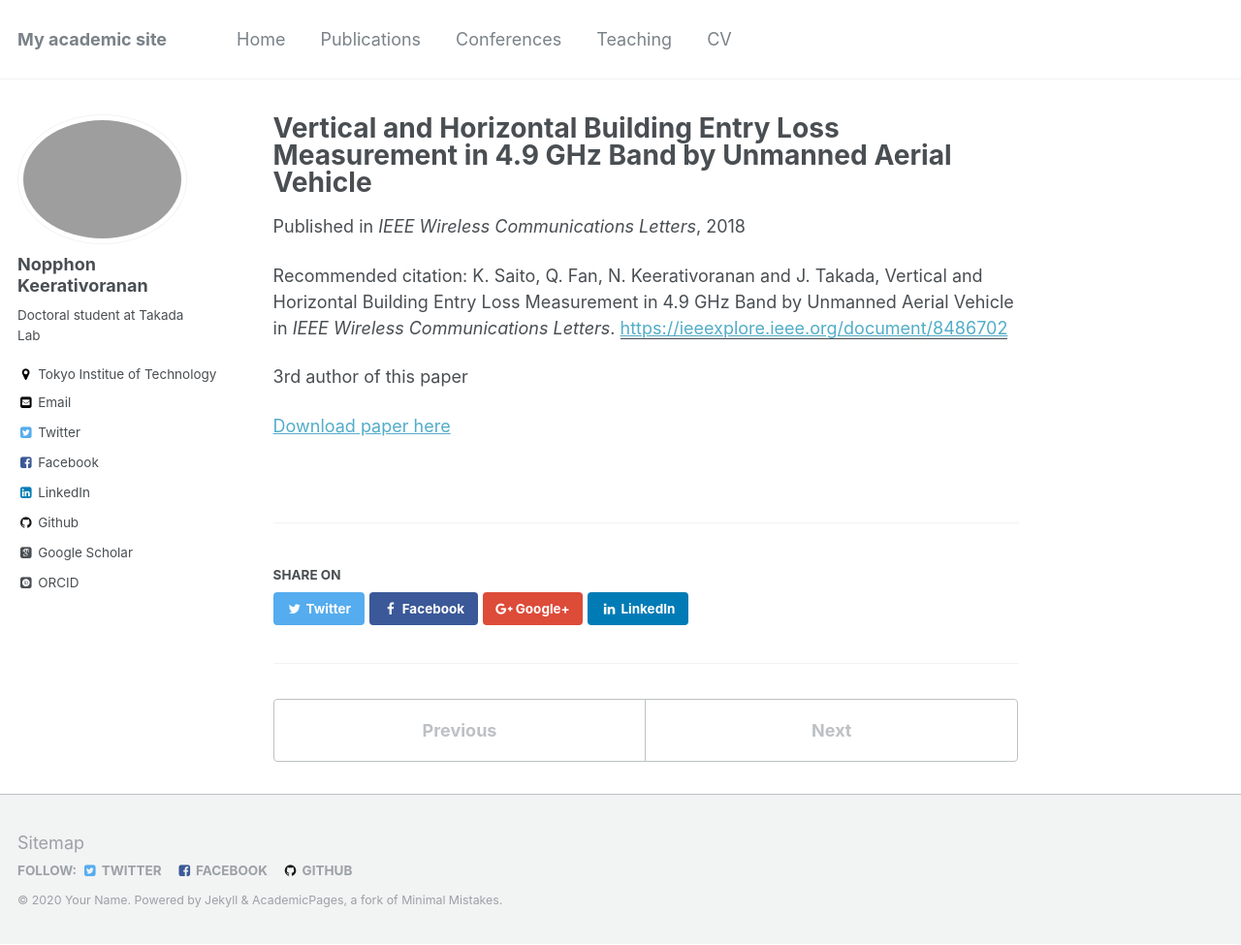
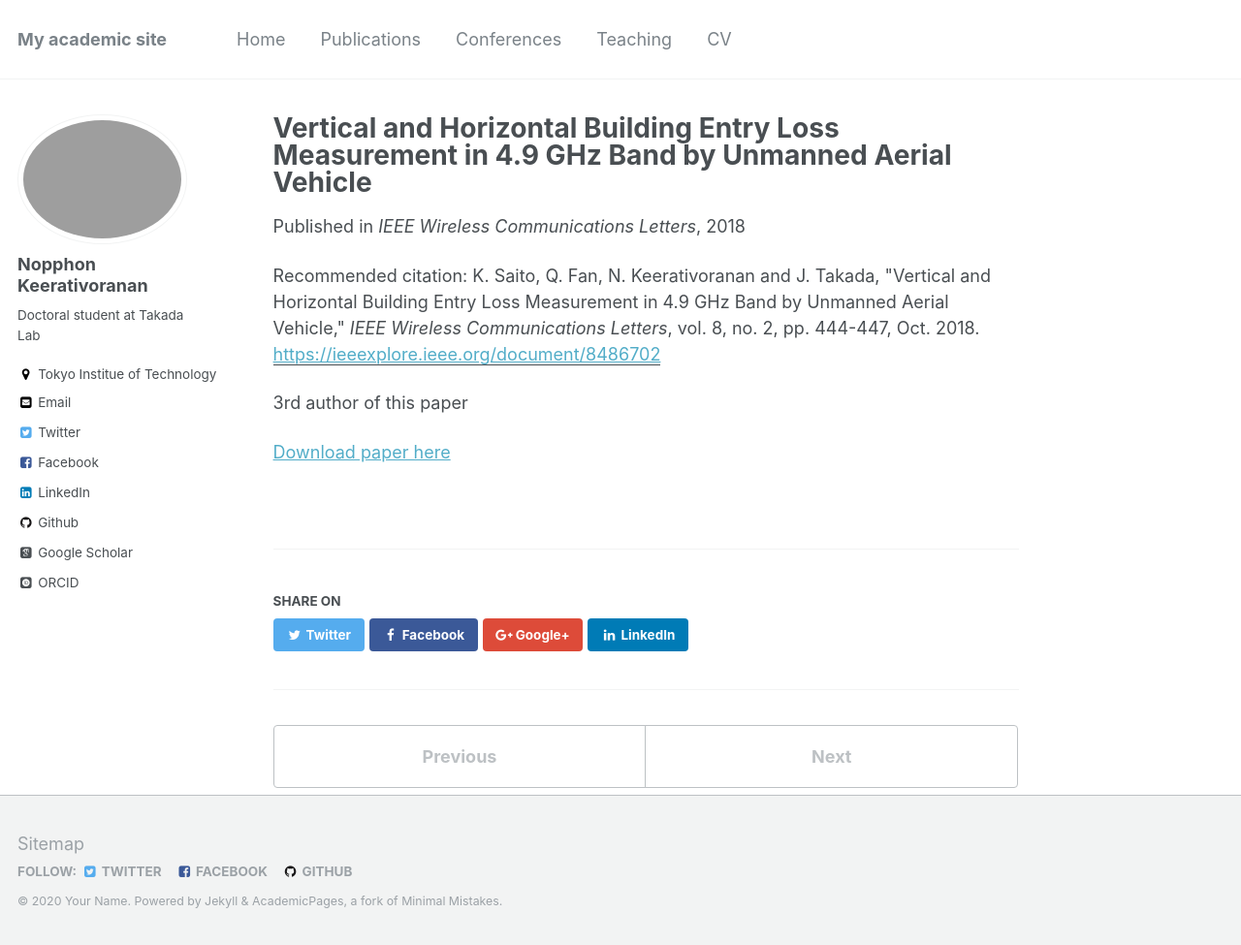
Before and after one commit to KeNopphon/KeNopphon.github.io, a Jekyll site: the page built from _publications/paper-number-2.md, in a window 1280 px wide and 975 px high. Shown: the whole window at 97% size. Built offline with Jekyll 4.4.1, drawn with Linux system fonts in a browser that asks for light colours; some web fonts are replaced.

Commit message:
Update paper-number-2.md

```diff
--- a/_publications/paper-number-2.md
+++ b/_publications/paper-number-2.md
@@ -6,7 +6,7 @@ excerpt: '3rd author of this paper'
 date: 2018-10-09
 venue: ' IEEE Wireless Communications Letters'
 paperurl: 'https://ieeexplore.ieee.org/document/8486702'
-citation: 'K. Saito, Q. Fan, N. Keerativoranan and J. Takada, Vertical and Horizontal Building Entry Loss Measurement in 4.9 GHz Band by Unmanned Aerial Vehicle in <i>IEEE Wireless Communications Letters</i>.'
+citation: 'K. Saito, Q. Fan, N. Keerativoranan and J. Takada, "Vertical and Horizontal Building Entry Loss Measurement in 4.9 GHz Band by Unmanned Aerial Vehicle," <i>IEEE Wireless Communications Letters</i>, vol. 8, no. 2, pp. 444-447, Oct. 2018.'
 ---
 3rd author of this paper
 
```
